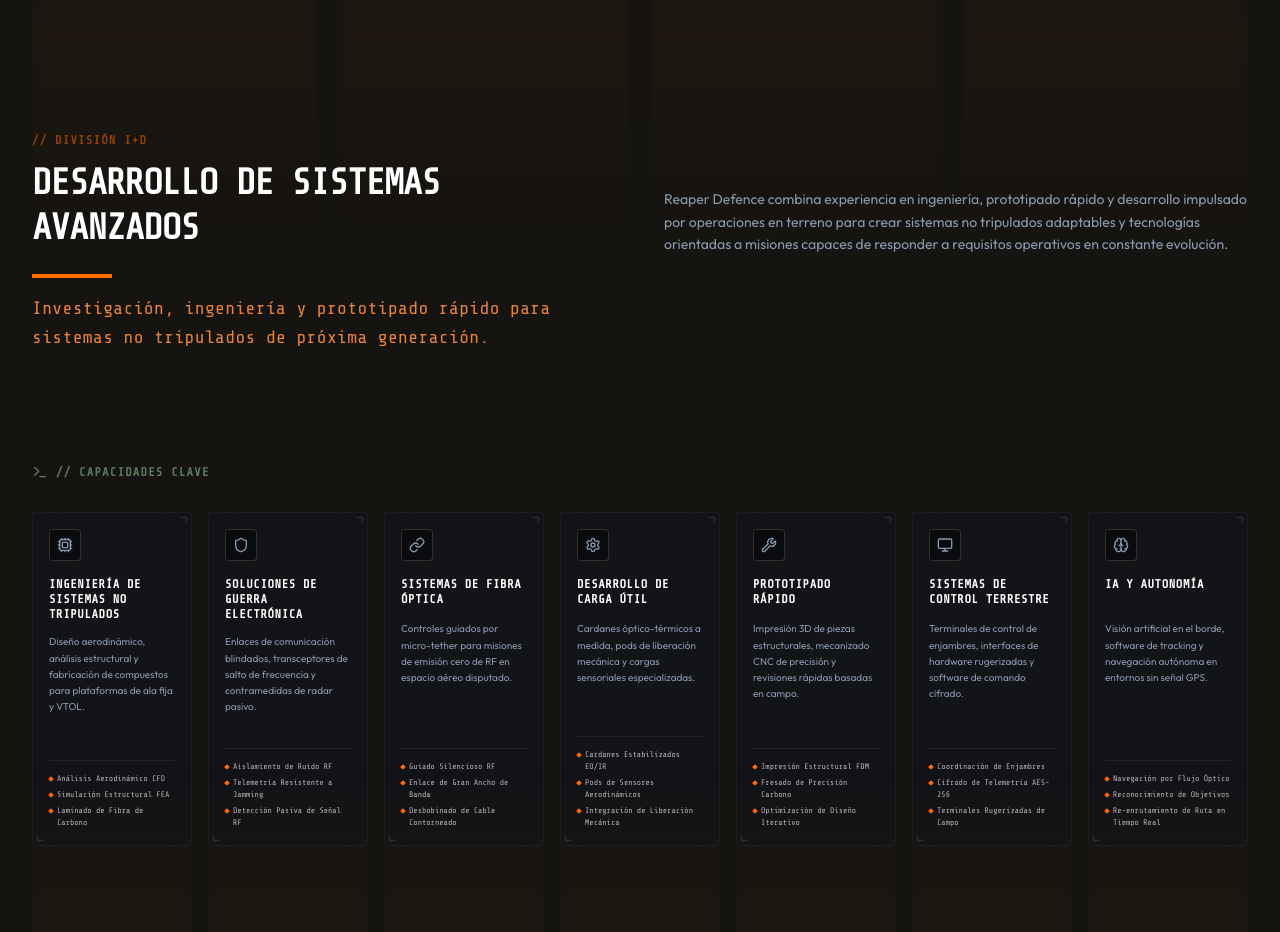
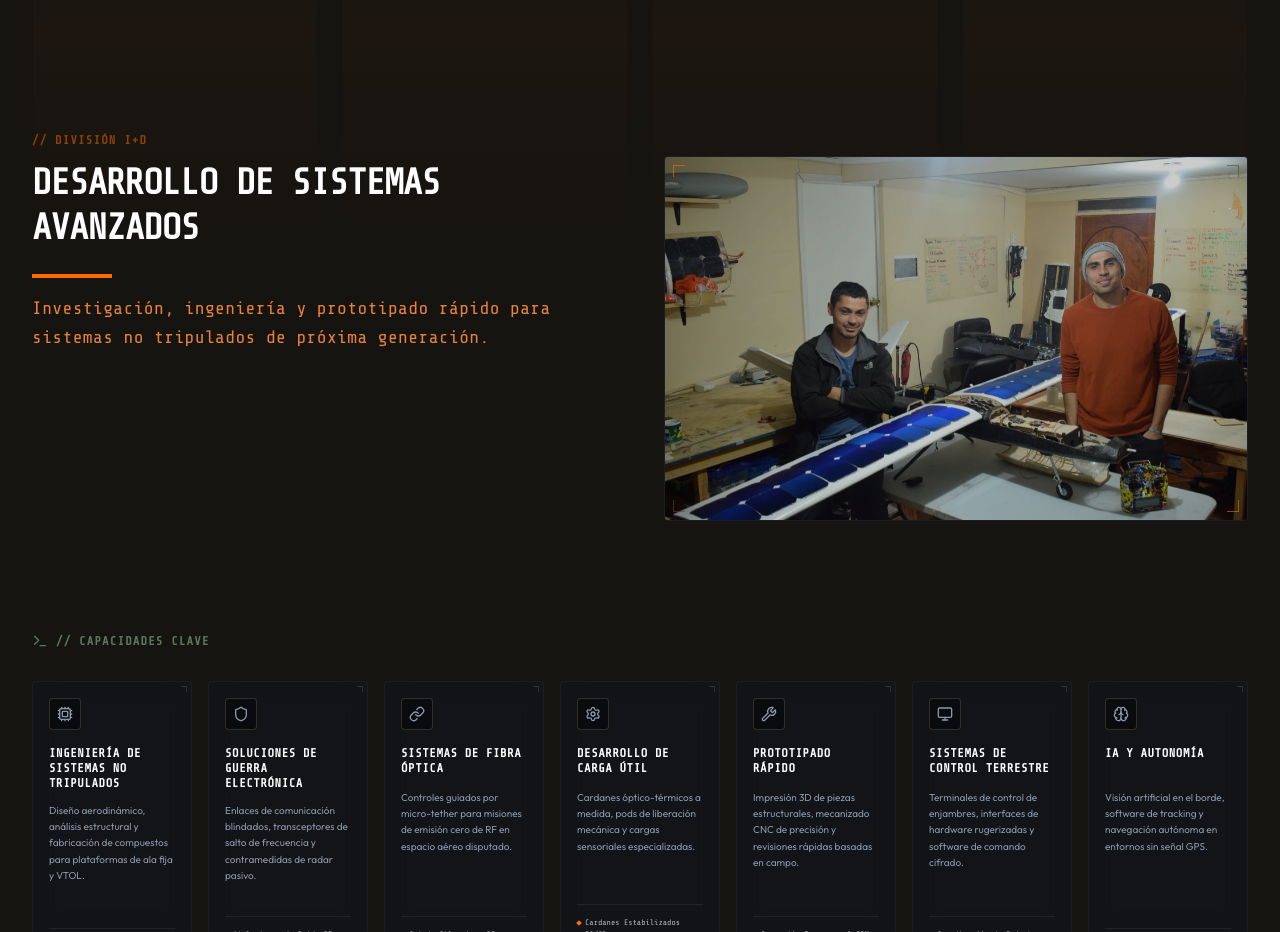
Before and after one commit to LilTeo14/ReaperDrone, a Next.js app: page / in a window 1280 px wide. Shown: the part 5480-6412 px from the top of the page. Built offline with nearby package versions, Linux system fonts and the light colour scheme.

Commit message:
Replace R&D division description with workshop image

```diff
--- a/src/components/AdvancedDevelopment.tsx
+++ b/src/components/AdvancedDevelopment.tsx
@@ -2,6 +2,7 @@
 
 import React, { useState } from 'react';
 import { motion } from 'framer-motion';
+import Image from './Image';
 import {
   Cpu, Shield, Link, Settings, Wrench, Monitor, Brain,
   ChevronRight, Terminal, Activity, Crosshair, ArrowRight
@@ -230,10 +231,19 @@
               {t[lang].subtitle}
             </p>
           </div>
-          <div className="lg:col-span-6">
-            <p className="text-sm text-[#8a99ad] leading-relaxed pt-8 lg:pt-14 font-sans">
-              {t[lang].description}
-            </p>
+          <div className="lg:col-span-6 relative w-full aspect-[16/10] lg:mt-6 border border-[#4f473d]/40 rounded-sm overflow-hidden glass-panel group">
+            <div className="absolute inset-0 bg-black/20 z-10 group-hover:bg-transparent transition-colors duration-300" />
+            <Image
+              src="/workshop_rnd.jpg"
+              alt="Reaper Defence R&D Lab Workshop"
+              fill
+              className="object-cover transition-transform duration-500 group-hover:scale-102"
+            />
+            {/* Corner Indicators */}
+            <div className="absolute top-2 left-2 w-3 h-3 border-t border-l border-[#ff6b00]/60 z-20" />
+            <div className="absolute top-2 right-2 w-3 h-3 border-t border-r border-[#4f473d]/60 z-20" />
+            <div className="absolute bottom-2 left-2 w-3 h-3 border-b border-l border-[#4f473d]/60 z-20" />
+            <div className="absolute bottom-2 right-2 w-3 h-3 border-b border-r border-[#ff6b00]/60 z-20" />
           </div>
         </div>
 
```
Also changed, not shown: public/workshop_rnd.jpg (added).
